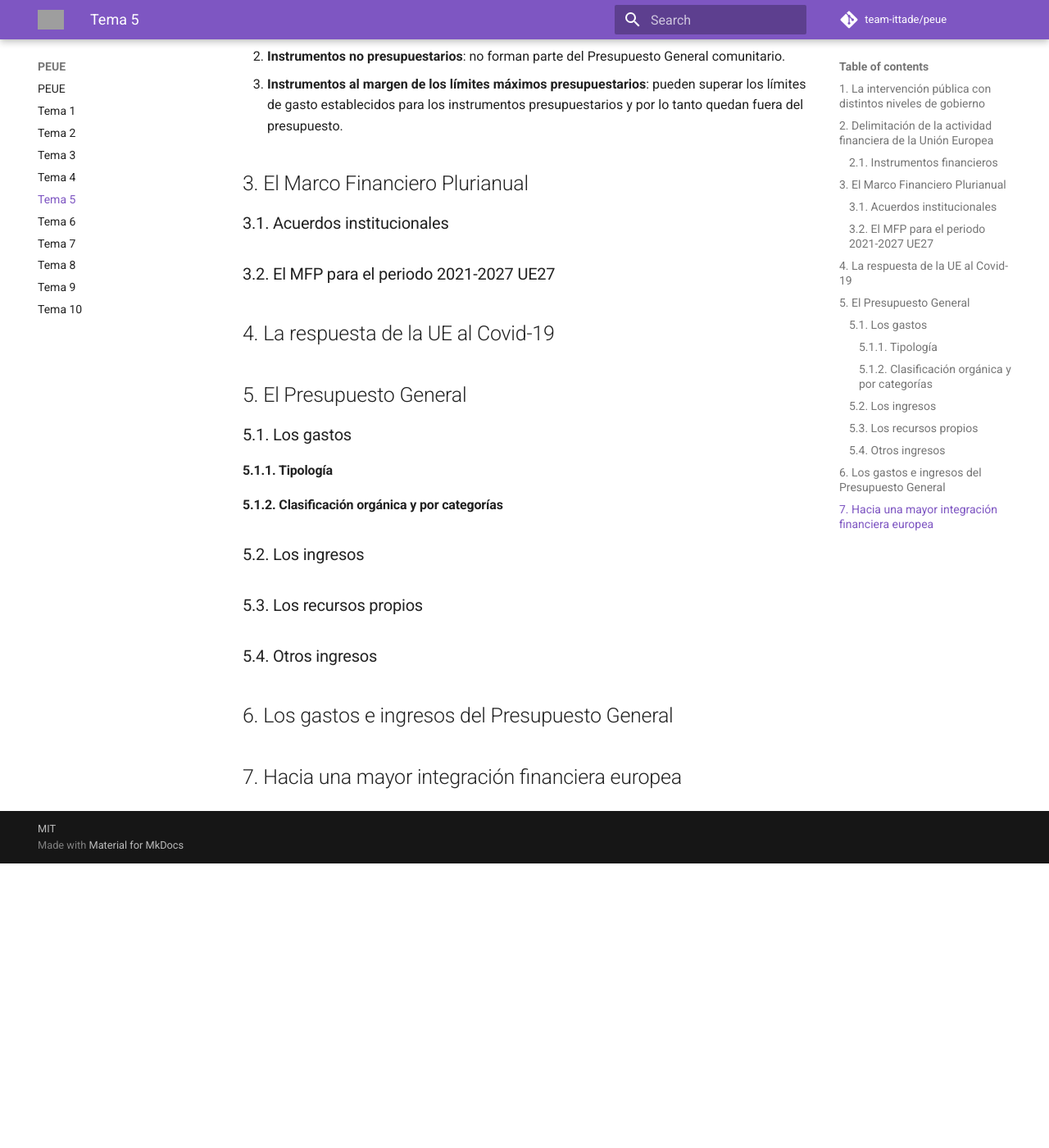
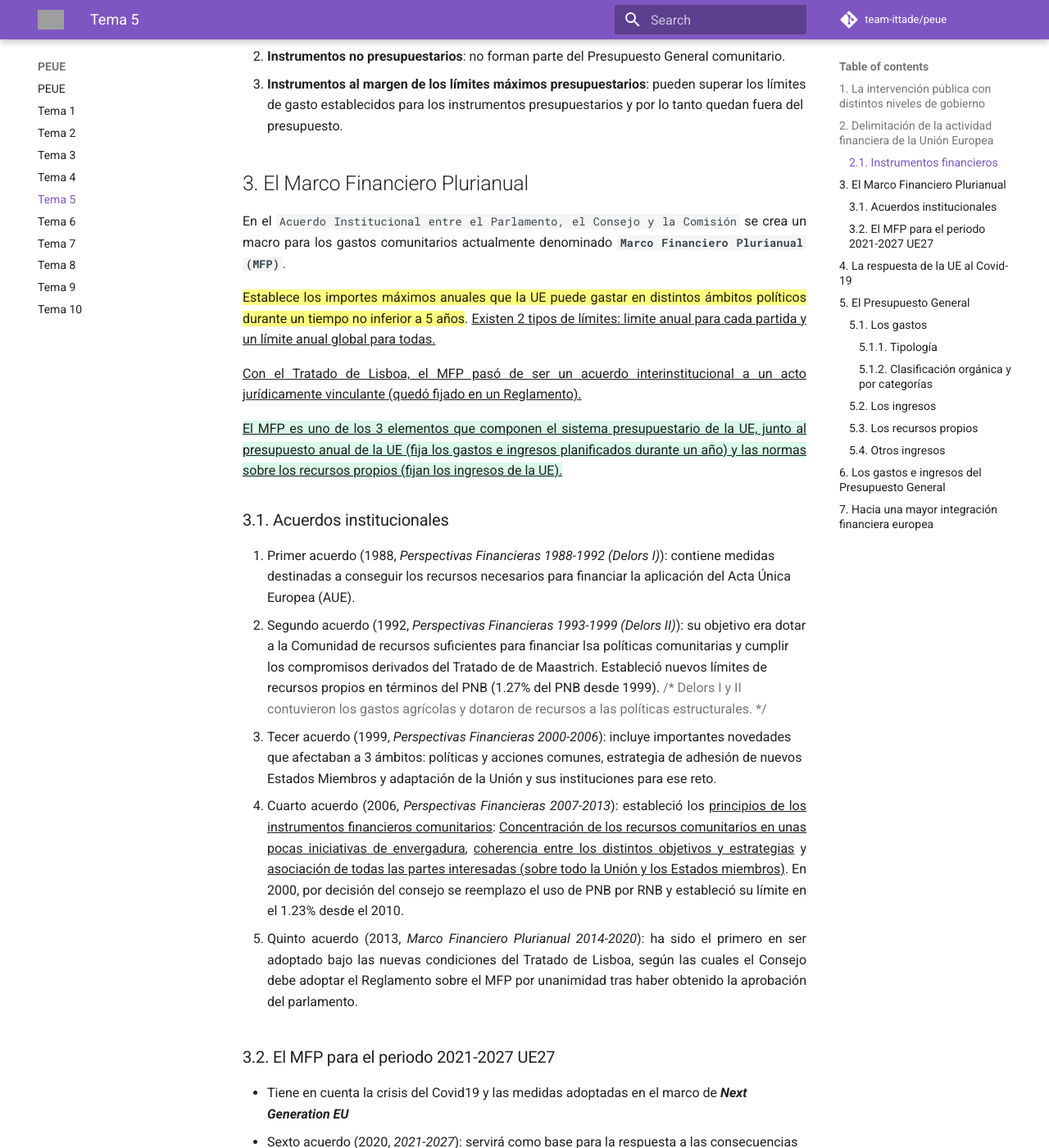
Before and after one commit to team-ittade/peue, an MkDocs documentation site: the page built from docs/tema-5.md, in a window 1280 px wide and 1400 px high, scrolled down 1742 px. Shown: the whole window at 82% size. Built offline with MkDocs 1.6.1 and Material for MkDocs 9.7.7, drawn with Linux system fonts in a browser that asks for light colours; comment, search, counter and statistics services are not loaded; before the commit the page ends 2795 px from its top, so only the background shows below that; some of the changed text lies outside the part shown; grey boxes are pictures that could not be loaded.

Commit message:
feat: continue work on lection 5

```diff
--- a/docs/data/progress.json
+++ b/docs/data/progress.json
@@ -3,7 +3,7 @@
   "2": { "total": 29, "done": 29 },
   "3": { "total": 30, "done": 30 },
   "4": { "total": 33, "done": 33 },
-  "5": { "total": 45, "done": 4 },
+  "5": { "total": 45, "done": 12 },
   "6": { "total": 34, "done": 0 },
   "7": { "total": 16, "done": 0 },
   "8": { "total": 42, "done": 0 },
--- a/docs/js/readtime.js
+++ b/docs/js/readtime.js
@@ -19,7 +19,6 @@ document$.subscribe(function () {
   const node = `<p><small>Estimated reading time: ${result.readingTime} minutes (${result.wordCount} words)</small></p>`;
   title = document.querySelector("h1");
   const defValue = ENABLE_BY_DEFAULT && !title.classList.contains("NO-ERT");
-  console.log(defValue);
   if (defValue || title.classList.contains("ERT")) {
     title.insertAdjacentHTML("afterend", node);
     console.log("Adding ERT");
--- a/docs/tema-5.md
+++ b/docs/tema-5.md
@@ -43,9 +43,30 @@ Tipos de instrumentos financieros:
 
 ## 3. El Marco Financiero Plurianual
 
+En el `Acuerdo Institucional entre el Parlamento, el Consejo y la Comisión` se crea un macro para los gastos comunitarios actualmente denominado **`Marco Financiero Plurianual (MFP)`**.
+
+==Establece los importes máximos anuales que la UE puede gastar en distintos ámbitos políticos durante un tiempo no inferior a 5 años==. ^^Existen 2 tipos de límites: limite anual para cada partida y un límite anual global para todas.^^
+
+^^Con el Tratado de Lisboa, el MFP pasó de ser un acuerdo interinstitucional a un acto jurídicamente vinculante (quedó fijado en un Reglamento).^^
+
+{++ El MFP es uno de los 3 elementos que componen el sistema presupuestario de la UE, junto al presupuesto anual de la UE (fija los gastos e ingresos planificados durante un año) y las normas sobre los recursos propios (fijan los ingresos de la UE). ++}
+
 ### 3.1. Acuerdos institucionales
 
+1. Primer acuerdo (1988, *Perspectivas Financieras 1988-1992 (Delors I)*): contiene medidas destinadas a conseguir los recursos necesarios para financiar la aplicación del Acta Única Europea (AUE).
+2. Segundo acuerdo (1992, *Perspectivas Financieras 1993-1999 (Delors II)*): su objetivo era dotar a la Comunidad de recursos suficientes para financiar lsa políticas comunitarias y cumplir los compromisos derivados del Tratado de de Maastrich. Estableció nuevos límites de recursos propios en términos del PNB (1.27% del PNB desde 1999). {>> Delors I y II contuvieron los gastos agrícolas y dotaron de recursos a las políticas estructurales. <<}
+3. Tecer acuerdo (1999, *Perspectivas Financieras 2000-2006*): incluye importantes novedades que afectaban a 3 ámbitos: políticas y acciones comunes, estrategia de adhesión de nuevos Estados Miembros y adaptación de la Unión y sus instituciones para ese reto.
+4. Cuarto acuerdo (2006, *Perspectivas Financieras 2007-2013*): estableció los ^^principios de los instrumentos financieros comunitarios^^: ^^Concentración de los recursos comunitarios en unas pocas iniciativas de envergadura^^, ^^coherencia entre los distintos objetivos y estrategias^^ y ^^asociación de todas las partes interesadas (sobre todo la Unión y los Estados miembros)^^. En 2000, por decisión del consejo se reemplazo el uso de PNB por RNB y estableció su límite en el 1.23% desde el 2010.
+
+5. Quinto acuerdo (2013, *Marco Financiero Plurianual 2014-2020*): ha sido el primero en ser adoptado bajo las nuevas condiciones del Tratado de Lisboa, según las cuales el Consejo debe adoptar el Reglamento sobre el MFP por unanimidad tras haber obtenido la aprobación del parlamento.
+
 ### 3.2. El MFP para el periodo 2021-2027 UE27
+
+- Tiene en cuenta la crisis del Covid19 y las medidas adoptadas en el marco de ***Next Generation EU***
+- Sexto acuerdo (2020, *2021-2027*): servirá como base para la respuesta a las consecuencias del Covid19.
+- El Consejo adoptó la Decisión sobre el sistema de recursos propios para 2021-2027:
+    - Los estados miembros deberán recaudar el 25% de los importes que hayan recaudado
+    - Nuevos límites máximos del Presupuesto de la UE
 
 ## 4. La respuesta de la UE al Covid-19
 
```
Also changed, not shown: other parts of docs/tema-5.md (+1 -1 lines).
